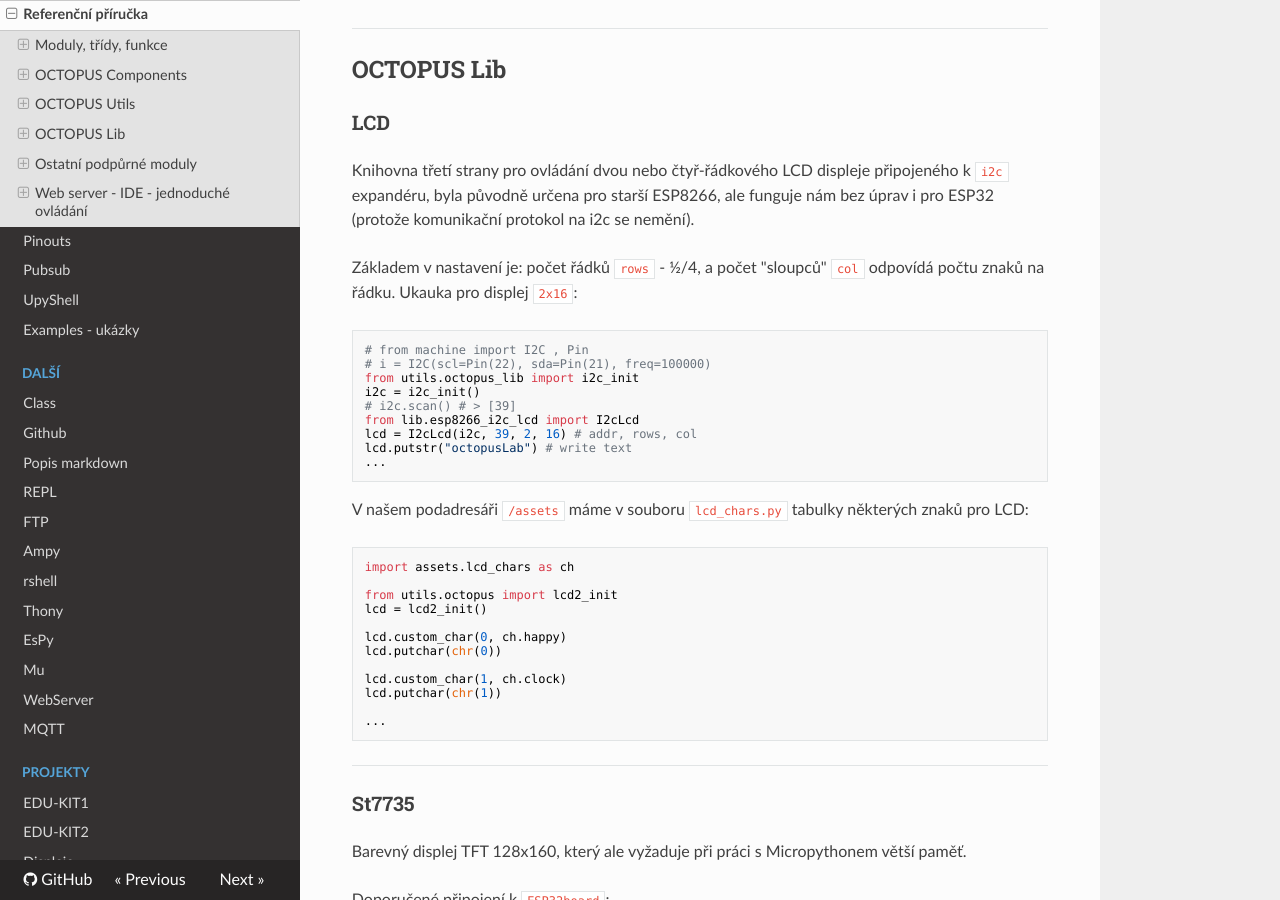
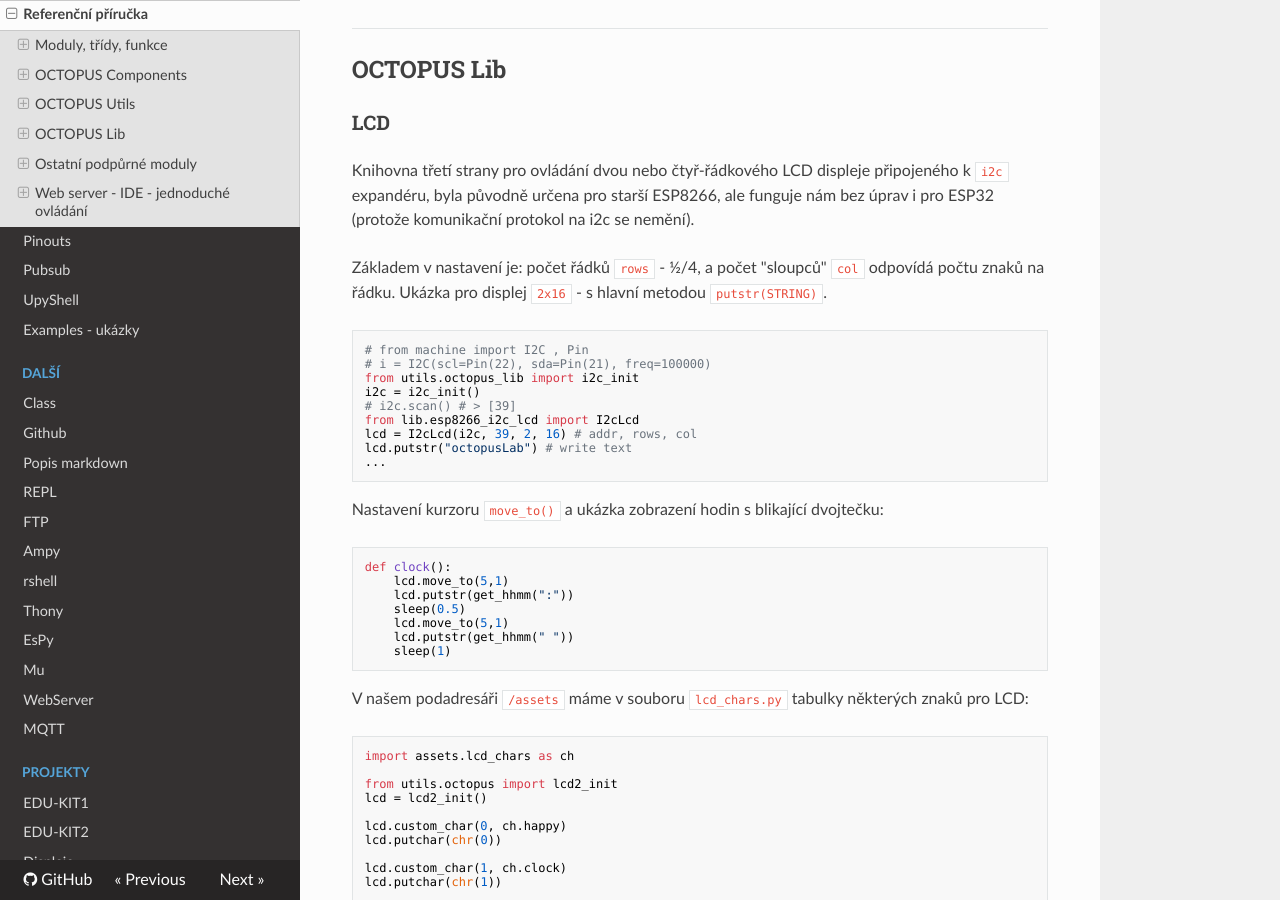
Before and after one commit to octopuslab-cz/docs_octopuslab_cz, an MkDocs documentation site: the page built from docs/basicdoc.md, in a window 1280 px wide and 900 px high, scrolled down 15513 px. Built offline with MkDocs 1.6.1, drawn with Linux system fonts in a browser that asks for light colours; nearby versions of some CDN libraries.

Commit message:
lcd - move_to

````diff
--- a/docs/basicdoc.md
+++ b/docs/basicdoc.md
@@ -813,7 +813,7 @@
 Knihovna třetí strany pro ovládání dvou nebo čtyř-řádkového LCD displeje připojeného k `i2c` expandéru, byla původně určena pro starší ESP8266, ale funguje nám bez úprav i pro ESP32 (protože komunikační protokol na i2c se nemění).
 
 Základem v nastavení je: počet řádků `rows` - 1/2/4, a počet "sloupců" `col` odpovídá počtu znaků na řádku.
-Ukauka pro displej `2x16`:
+Ukázka pro displej `2x16` - s hlavní metodou `putstr(STRING)`.
 
 ```python
 # from machine import I2C , Pin
@@ -826,6 +826,19 @@
 lcd.putstr("octopusLab") # write text
 ...
 ```
+
+Nastavení kurzoru `move_to()` a ukázka zobrazení hodin s blikající dvojtečku:
+
+```python
+def clock():
+    lcd.move_to(5,1)
+    lcd.putstr(get_hhmm(":"))
+    sleep(0.5)
+    lcd.move_to(5,1)
+    lcd.putstr(get_hhmm(" "))
+    sleep(1)
+```
+
 
 V našem podadresáři `/assets` máme v souboru `lcd_chars.py` tabulky některých znaků pro LCD:
 
````
Also changed, not shown: docs/webserver.md (+1 -0 lines).
